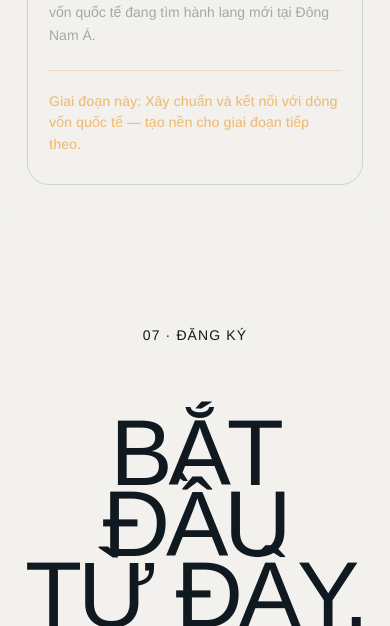
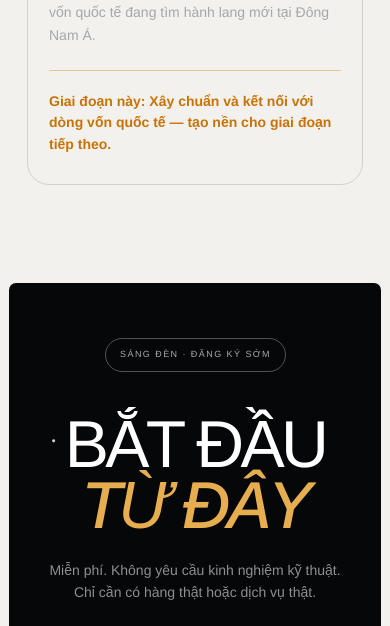
Before and after one commit to baotoan9698/sangden2, a Next.js app: page / in a window 390 px wide. Shown: the part 9167-9793 px from the top of the page. Built offline with nearby package versions, Linux system fonts and the light colour scheme.

Commit message:
Refine registration and responsive typography

```diff
--- a/app/globals.css
+++ b/app/globals.css
@@ -141,7 +141,7 @@ body{font-family:"Arimo",Arial,sans-serif!important}
 .sector-content>b{display:block!important;margin:0 0 18px;font-size:25px!important;font-weight:400!important}
 .sector-content h3{margin:0!important;font-size:clamp(24px,2vw,31px)!important;line-height:1!important;color:var(--ink)}
 .sector-content>p{margin:20px 0 0!important;font-size:14px!important;line-height:1.58!important;color:rgba(16,24,32,.58)}
-.sector-content>strong{display:block;padding-top:20px;border-top:1px solid rgba(233,155,56,.3);font-size:14px;line-height:1.55;font-weight:500;color:#f0bd77}
+.sector-content>strong{display:block;padding-top:20px;border-top:1px solid rgba(211,126,12,.38);font-size:14px;line-height:1.55;font-weight:700;color:#c87308}
 @media(max-width:1050px){.sectors{padding:75px 34px 55px!important}.sector-cards{grid-template-columns:1fr}.sector-cards article{min-height:0;display:grid!important;grid-template-columns:42% 1fr}.sector-image{height:100%;min-height:410px}.sector-content{margin:0;padding:38px 30px;grid-template-rows:auto auto auto}.sector-content>p{margin-bottom:24px!important}}
 @media(max-width:650px){.sectors{padding:60px 18px 38px!important}.sectors-title h2{font-size:42px!important}.sectors-title p{font-size:14px!important}.sector-cards{margin-top:45px;gap:14px}.sector-cards article{display:block!important;border-radius:22px!important}.sector-image{height:225px;min-height:0}.sector-content{margin-top:0;padding:30px 21px 28px;grid-template-rows:auto auto auto}.sector-content h3{font-size:25px!important}.sector-content>p{margin-bottom:24px!important}}
 
@@ -173,3 +173,22 @@ body{font-family:"Arimo",Arial,sans-serif!important}
 .hero h1.hero-title span{display:block!important;margin-left:0!important;white-space:nowrap!important;text-align:center!important}
 .hero h1.hero-title .hero-title-kicker{margin-bottom:14px!important;font-size:.48em!important;line-height:1.1!important;letter-spacing:.08em!important;font-weight:500!important;-webkit-text-stroke:1px rgba(0,0,0,.88)}
 @media(max-width:800px){.hero h1.hero-title{top:40px!important;width:94%!important;font-size:clamp(20px,5.7vw,34px)!important;line-height:1.05!important;-webkit-text-stroke:1.5px rgba(0,0,0,.9)}.hero h1.hero-title span{white-space:normal!important}.hero h1.hero-title .hero-title-kicker{margin-bottom:10px!important;font-size:.58em!important;letter-spacing:.07em!important}}
+
+/* Registration finale */
+.register{position:relative;isolation:isolate;overflow:hidden;margin-top:90px;padding:78px 40px 105px!important;border-radius:7px;background:radial-gradient(circle at 12% 20%,rgba(255,255,255,.8) 0 1px,transparent 2px),radial-gradient(circle at 78% 65%,rgba(255,255,255,.55) 0 1px,transparent 2px),radial-gradient(circle at 50% 110%,rgba(24,63,101,.42),transparent 38%),#050708!important;background-size:180px 150px,240px 210px,auto;color:#fff;text-align:center}
+.register:after{content:"";position:absolute;z-index:-1;left:-8%;right:-8%;bottom:-155px;height:220px;border:2px solid rgba(255,255,255,.72);border-radius:50% 50% 0 0;box-shadow:0 -18px 45px rgba(24,63,101,.22)}
+.register-label{display:inline-flex;padding:10px 22px;border:1px solid rgba(255,255,255,.3);border-radius:999px;font-size:12px;letter-spacing:.16em;color:rgba(255,255,255,.65)}
+.register h2{margin:42px auto 24px!important;font-size:clamp(65px,8vw,118px)!important;line-height:.88!important;letter-spacing:-.055em!important;font-weight:400}
+.register h2 em{color:#e7ae4f;font-style:italic;font-weight:500}
+.register>p{margin:0 auto!important;font-size:18px!important;line-height:1.55!important;color:rgba(255,255,255,.55)!important}
+.register-meta{display:grid!important;grid-template-columns:repeat(3,minmax(0,1fr));gap:1px!important;max-width:920px;margin:48px auto 0!important;padding:0!important;overflow:hidden;border:1px solid rgba(255,255,255,.16);border-radius:22px;background:rgba(255,255,255,.12)}
+.register-meta>div{padding:20px 26px;background:rgba(7,12,16,.92);display:flex;flex-direction:column;gap:8px}
+.register-meta small{font-size:10px;letter-spacing:.11em;color:rgba(255,255,255,.42)}
+.register-meta strong{font-size:18px;font-weight:500;color:#fff}
+.register-cta{position:relative;z-index:2;display:inline-flex;align-items:center;justify-content:center;margin-top:48px;padding:19px 34px;border:1px solid #fff;border-radius:999px;background:#fff;color:var(--ink);font-size:13px;font-weight:700;letter-spacing:.025em;transition:.25s}
+.register-cta span{font-size:22px;font-weight:400}
+.register-cta:hover{background:var(--orange);border-color:var(--orange);color:#fff;transform:translateY(-3px)}
+@media(max-width:700px){.register{margin-top:60px;padding:55px 18px 85px!important}.register-label{font-size:9px;padding:9px 14px}.register h2{font-size:17vw!important;line-height:.92!important}.register h2 em{display:block}.register>p{font-size:14px!important}.register-meta{grid-template-columns:1fr;margin-top:36px!important}.register-meta>div{padding:17px}.register-cta{gap:28px;margin-top:36px;padding:17px 24px}}
+.footer-mark{font-size:18px!important;line-height:1!important;letter-spacing:.035em!important;font-weight:700}
+.footer-mark span{color:var(--orange)}
+footer{align-items:start!important}
--- a/app/page.tsx
+++ b/app/page.tsx
@@ -26,8 +26,7 @@ export default function Home() {
     <main>
       <nav className="nav shell" aria-label="Điều hướng chính">
         <a className="brand" href="#home"><span>SÁNG</span> ĐÈN 2026</a>
-        <div className="navlinks"><a href="#problem">Bài toán</a><a href="#solution">Giải pháp</a><a href="#journey">Hành trình</a><a href="#fit">Đối tượng</a></div>
-        <a className="pill" href="#register">Đăng ký</a>
+        <a className="pill" href="https://forms.gle/Rstkt7FVJPzW4voN7" target="_blank" rel="noopener noreferrer">Đăng ký</a>
       </nav>
 
       <section className="hero shell" id="home">
@@ -141,9 +140,19 @@ export default function Home() {
         </div>
       </section>
 
-      <section className="register shell" id="register"><span className="section-tag">07 · Đăng ký</span><h2>BẮT ĐẦU<br />TỪ ĐÂY.</h2><p>Miễn phí. Không yêu cầu kinh nghiệm kỹ thuật.<br />Chỉ cần có hàng thật hoặc dịch vụ thật.</p><div><a className="pill" href="mailto:partner@goealliance.org?subject=Đăng ký Sáng Đèn 2026">Đăng ký tham gia</a><a href="mailto:partner@goealliance.org">Liên hệ tư vấn</a></div></section>
+      <section className="register shell" id="register">
+        <span className="register-label">SÁNG ĐÈN · ĐĂNG KÝ SỚM</span>
+        <h2>BẮT ĐẦU <em>TỪ ĐÂY</em></h2>
+        <p>Miễn phí. Không yêu cầu kinh nghiệm kỹ thuật.<br />Chỉ cần có hàng thật hoặc dịch vụ thật.</p>
+        <div className="register-meta">
+          <div><small>MỞ ĐĂNG KÝ</small><strong>18–19/8/2026</strong></div>
+          <div><small>ĐỊA ĐIỂM RA MẮT</small><strong>SURF 2026, ĐÀ NẴNG</strong></div>
+          <div><small>ĐÓNG HỒ SƠ</small><strong>31/10/2026</strong></div>
+        </div>
+        <a className="register-cta" href="https://forms.gle/Rstkt7FVJPzW4voN7" target="_blank" rel="noopener noreferrer">ĐĂNG KÝ THAM GIA</a>
+      </section>
 
-      <footer className="shell"><div className="footer-mark">SÁNG ĐÈN</div><div>GOE Alliance<br />08 Nguyễn Huệ, TP. Hồ Chí Minh</div><div><a href="mailto:partner@goealliance.org">partner@goealliance.org</a><br />© 2026</div></footer>
+      <footer className="shell"><div className="footer-mark"><span>SÁNG</span> ĐÈN 2026</div><div>GOE Alliance<br />08 Nguyễn Huệ, TP. Hồ Chí Minh</div><div><a href="mailto:partner@goealliance.org">partner@goealliance.org</a><br />© 2026</div></footer>
       <ScrollReveal />
     </main>
   );
```
